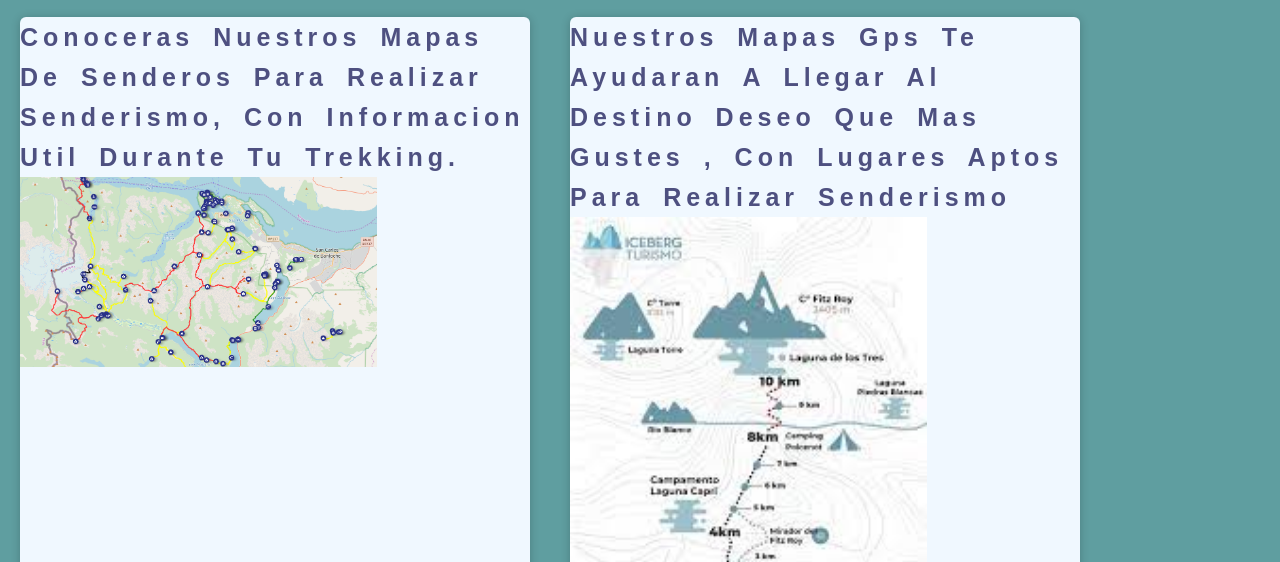
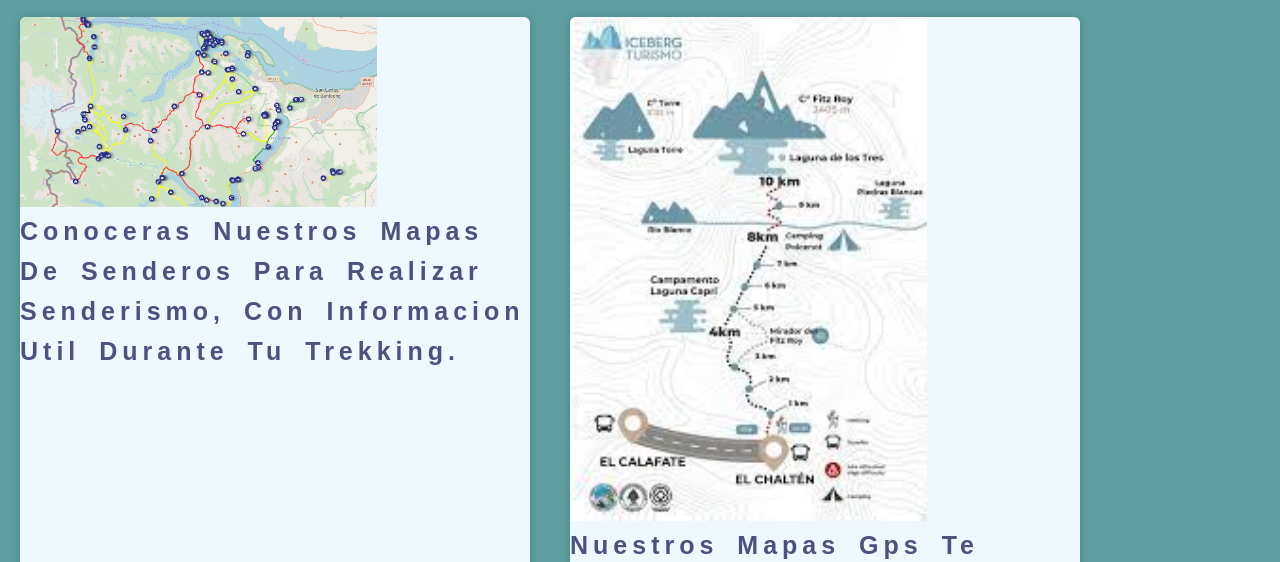
Before and after one commit to sergio8a2022/trek-cba, a plain HTML site: page section/senderos.html in a window 1280 px wide. Shown: the part 238-800 px from the top of the page. Drawn offline with Linux system fonts and the light colour scheme.

Commit message:
se cambio orden de texto sobre imagenes y se elimino carpeta innecesaria

```diff
--- a/section/senderos.html
+++ b/section/senderos.html
@@ -28,11 +28,13 @@
     <h1>SENDEROS</h1>
     <section class="imgsenderos">
         <div class="card">
-        <p>Conoceras nuestros  Mapas de Senderos para realizar Senderismo, con informacion util durante tu trekking.</p>
-        <img src="../image/mapa-senderos 1.webp" alt="sendero marcado para realizar caminando"></div>
+        <img src="../image/mapa-senderos 1.webp" alt="sendero marcado para realizar caminando">
+        <p>Conoceras nuestros  Mapas de Senderos para realizar Senderismo, con informacion util durante tu trekking.</p></div>
         <div class="card">
-        <p>Nuestros mapas gps te ayudaran a llegar al destino deseo que mas gustes , con lugares aptos para realizar senderismo</p>
-        <img src="../image/sendero2.jpg" alt="sendero marcado para realizar caminando"></div>
+        <img src="../image/sendero2.jpg" alt="sendero marcado para realizar caminando">
+        <p>Nuestros mapas gps te ayudaran a llegar al destino deseo que mas gustes , con lugares aptos para realizar senderismo</p></div>
+
+
 
     </section>
     <footer>
```
Also changed, not shown: index.html (line endings or trailing spaces).
